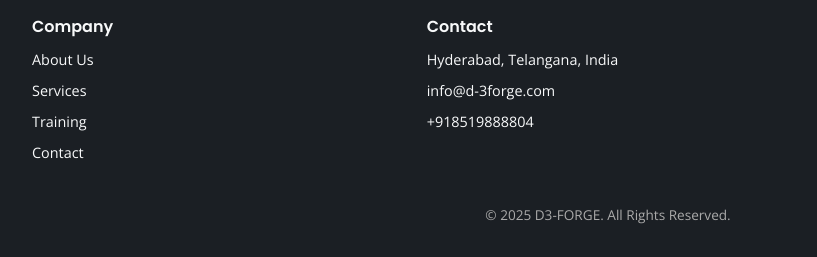
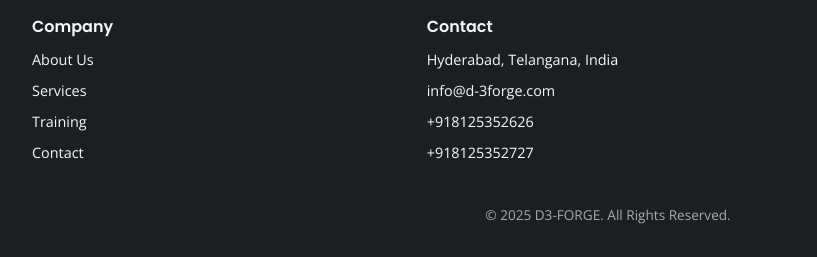
Before and after one commit to Ajay-Sai-Kiran/website, a plain HTML site: page training.html in a window 1280 px wide. Shown: the part 2952-3209 px from the top of the page, 32-849 px from the left. Drawn offline with nearby package versions, Linux system fonts and the light colour scheme.

Commit message:
Update training.html

```diff
--- a/training.html
+++ b/training.html
@@ -249,7 +249,8 @@
         <ul>
           <li><a href="#">Hyderabad, Telangana, India</a></li>
           <li><a href="mailto:info@d-3forge.com">info@d-3forge.com</a></li>
-          <li><a href="tel:+918519888804">+918519888804</a></li>
+          <li><a href="tel:+918125352626">+918125352626</a></li>
+          <li><a href="tel:+918125352727">+918125352727</a></li>
         </ul>
       </div>
       <div class="footer-column">
```
